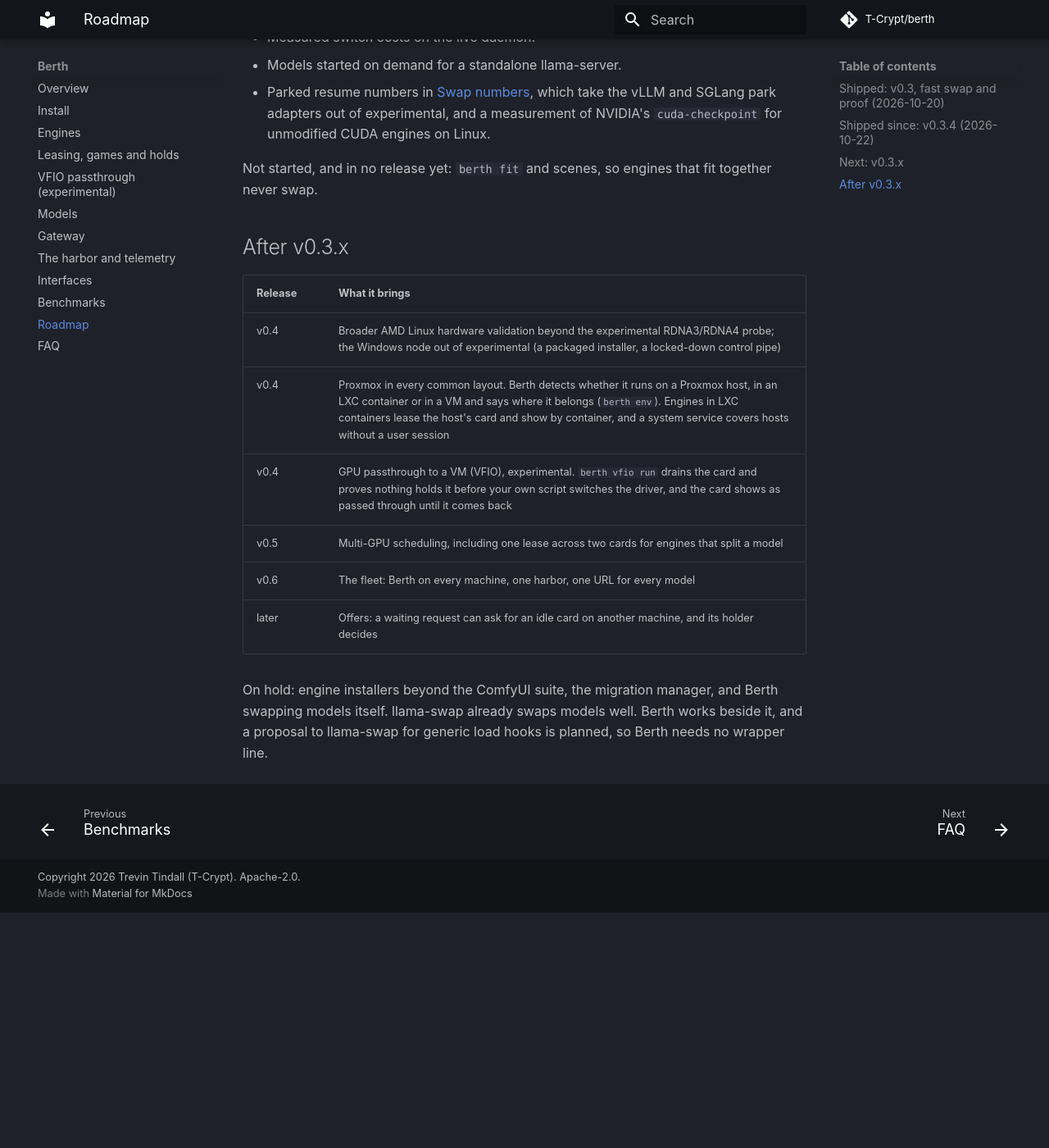
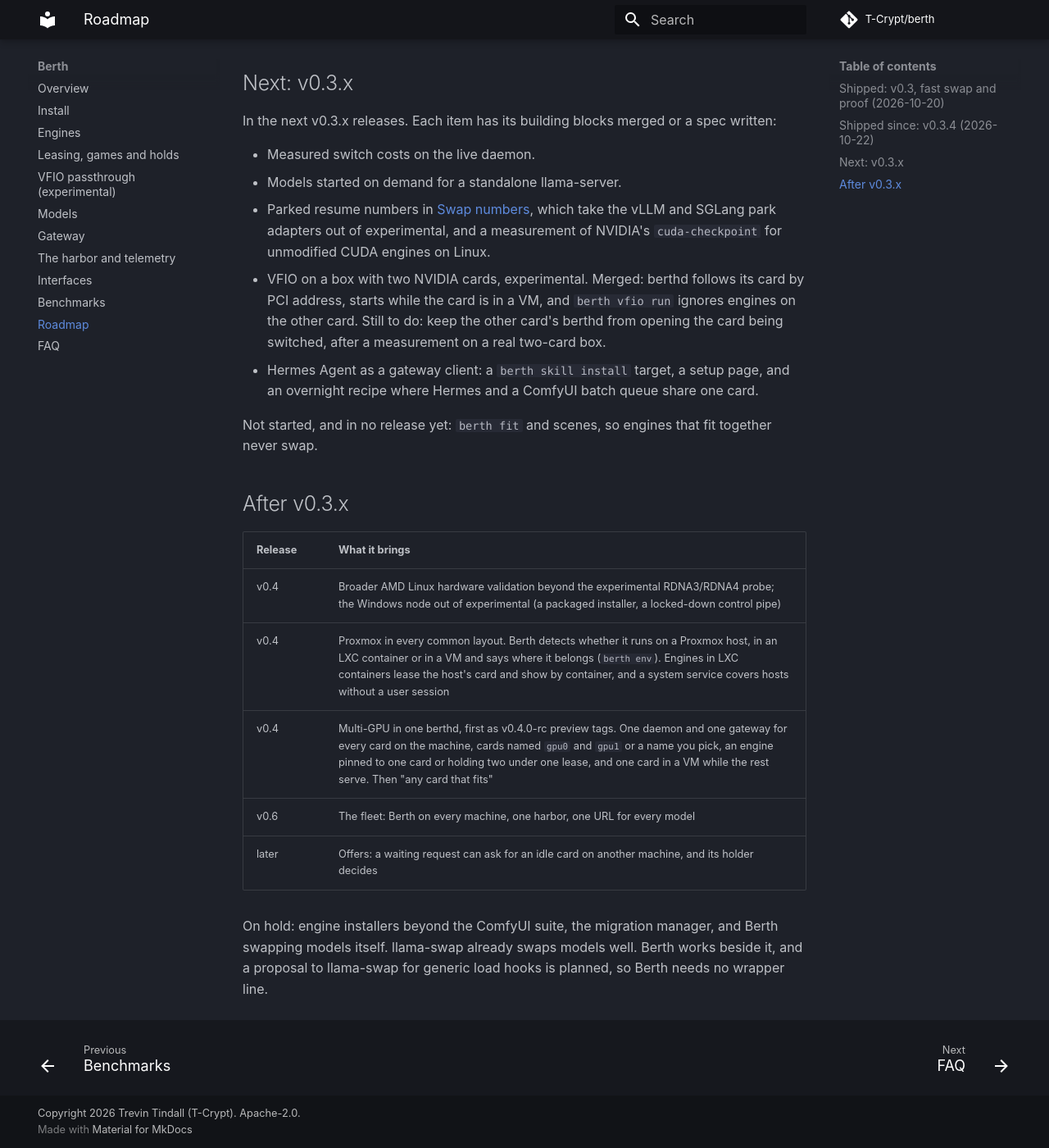
Before and after one commit to Bacongineer/berth-upstream, an MkDocs documentation site: the page built from docs/roadmap.md, in a window 1280 px wide and 1400 px high, scrolled down 1893 px. Shown: the whole window at 82% size. Built offline with MkDocs 1.6.1 and Material for MkDocs 9.7.7, drawn with Linux system fonts in a browser that asks for light colours; comment, search, counter and statistics services are not loaded; before the commit the page ends 3006 px from its top, so only the background shows below that; some of the changed text lies outside the part shown.

Commit message:
docs: multi-GPU is experimental, and the roadmap moves it to v0.4
The README's support matrix and a new "Multiple GPUs (experimental)"
section say what works today: one berthd per card, named by PCI address,
and one card passed through to a VM while the other serves. The roadmap
drops the v0.4 VFIO row, which shipped as experimental in v0.3.4, moves
multi-GPU in one berthd from v0.5 to v0.4 preview tags, and lists the
two-card VFIO work and Hermes under the next v0.3.x releases.

```diff
--- a/docs/roadmap.md
+++ b/docs/roadmap.md
@@ -12,7 +12,7 @@
 | P5.5 | Harbor router: one URL serves models from any node in the fleet | Planned |
 | P6 | ComfyUI job-boundary handoff on Linux (**done**); ComfyUI started on demand through the gateway (**done**); Windows node (**experimental**) | Partly done |
 | P7 | Offers: a waiting request can offer for an idle card on another machine; the holder decides | Planned |
-| P8 | Multi-GPU scheduling: a lease table per card, "any card that fits" | Planned |
+| P8 | Multi-GPU scheduling: a lease table per card, "any card that fits" | Started: one berthd per card, named by PCI address (experimental) |
 | P9 | Organisations: single sign-on, role-based access, audit log, Postgres, regional federation; a mobile app after | Planned |
 | P10 | Opt-in auto-yield: a card's owner can pre-approve offers for their own card | Later |
 
@@ -56,6 +56,12 @@ In the next v0.3.x releases. Each item has its building blocks merged or a spec
 - Parked resume numbers in [Swap numbers](benchmarks.md#swap-numbers), which take the vLLM and SGLang park
   adapters out of experimental, and a measurement of NVIDIA's `cuda-checkpoint` for unmodified
   CUDA engines on Linux.
+- VFIO on a box with two NVIDIA cards, experimental. Merged: berthd follows its card by PCI address,
+  starts while the card is in a VM, and `berth vfio run` ignores engines on the other card. Still to
+  do: keep the other card's berthd from opening the card being switched, after a measurement on a real
+  two-card box.
+- Hermes Agent as a gateway client: a `berth skill install` target, a setup page, and an overnight
+  recipe where Hermes and a ComfyUI batch queue share one card.
 
 Not started, and in no release yet: `berth fit` and scenes, so engines that fit together never swap.
 
@@ -65,8 +71,7 @@ Not started, and in no release yet: `berth fit` and scenes, so engines that fit
 |---|---|
 | v0.4 | Broader AMD Linux hardware validation beyond the experimental RDNA3/RDNA4 probe; the Windows node out of experimental (a packaged installer, a locked-down control pipe) |
 | v0.4 | Proxmox in every common layout. Berth detects whether it runs on a Proxmox host, in an LXC container or in a VM and says where it belongs (`berth env`). Engines in LXC containers lease the host's card and show by container, and a system service covers hosts without a user session |
-| v0.4 | GPU passthrough to a VM (VFIO), experimental. `berth vfio run` drains the card and proves nothing holds it before your own script switches the driver, and the card shows as passed through until it comes back |
-| v0.5 | Multi-GPU scheduling, including one lease across two cards for engines that split a model |
+| v0.4 | Multi-GPU in one berthd, first as v0.4.0-rc preview tags. One daemon and one gateway for every card on the machine, cards named `gpu0` and `gpu1` or a name you pick, an engine pinned to one card or holding two under one lease, and one card in a VM while the rest serve. Then "any card that fits" |
 | v0.6 | The fleet: Berth on every machine, one harbor, one URL for every model |
 | later | Offers: a waiting request can ask for an idle card on another machine, and its holder decides |
 
```
Also changed, not shown: README.md (+20 -2 lines).
